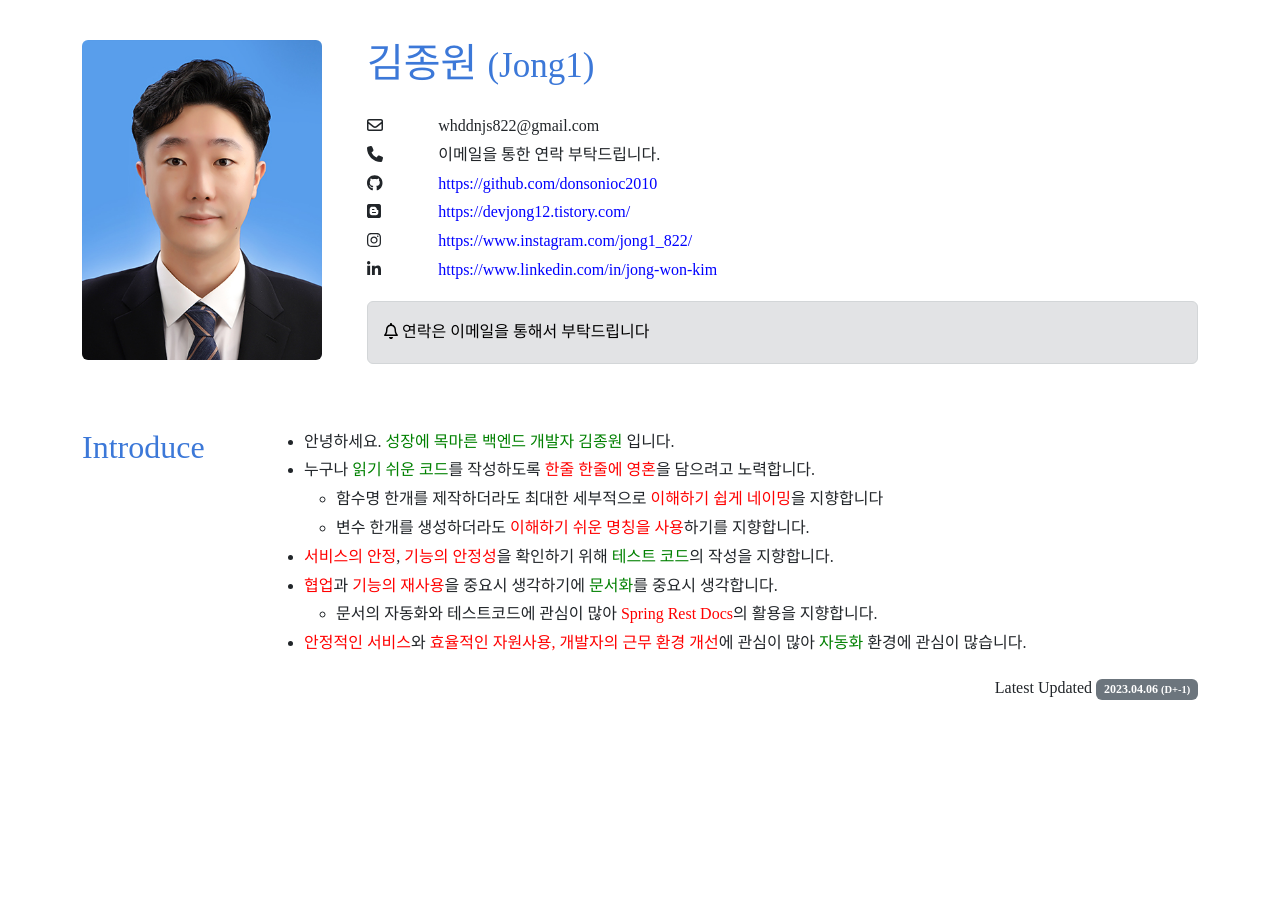
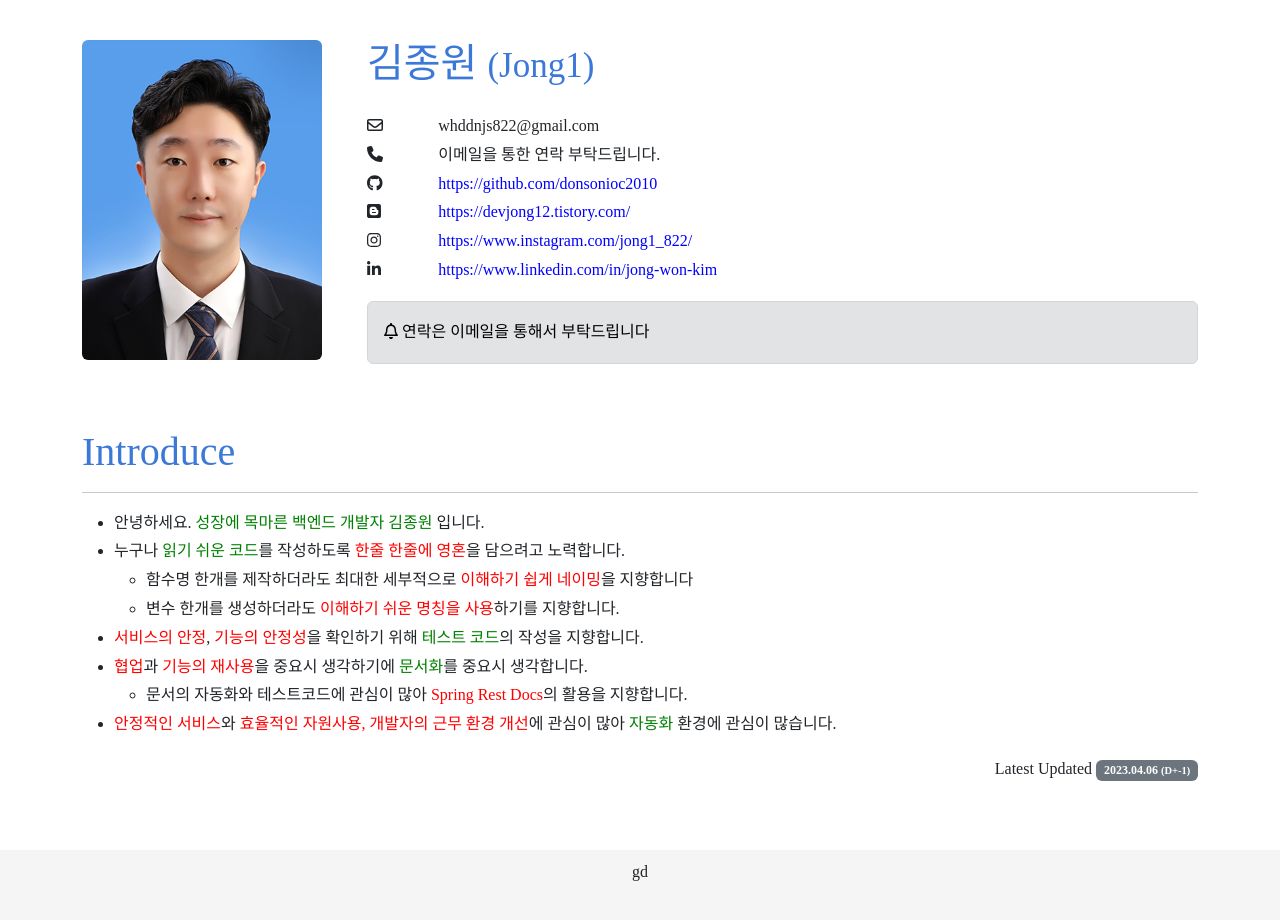
Before and after one commit to donsonioc2010/My-Resume, a React (Create React App) app: page / in a window 1280 px wide. Shown: the top 920 px of the page. Before the commit the page ends 800 px from the top, so only its background shows below. Built offline with nearby package versions, Linux system fonts and the light colour scheme.

Commit message:
footer 제작 및 Introduce 디자인 수정정

```diff
--- a/src/App.js
+++ b/src/App.js
@@ -2,6 +2,7 @@ import Contact from 'profile/Contact';
 import './App.css';
 import { Container } from 'react-bootstrap';
 import Introduce from 'introduce/Introduce';
+import Footer from 'footer/footer';
 
 function App() {
   return (
@@ -10,6 +11,7 @@ function App() {
         <Contact />
         <Introduce />
       </Container>
+      <Footer />
     </div>
   );
 }
--- /dev/null
+++ b/src/footer/footer.js
@@ -0,0 +1,25 @@
+import { HrefTargetBlank } from 'common/Utils';
+import { Col, Row } from 'react-bootstrap';
+
+const footer = {
+  main: {},
+  cover: {
+    backgroundColor: '#f5f5f5',
+    paddingLeft: 0,
+    paddingRight: 0,
+    marginTop: '50px',
+    height: '80px',
+  },
+};
+
+export default function Footer() {
+  return (
+    <Row>
+      <Col style={footer.cover}>
+        <div style={footer.main} className="text-center mt-2">
+          gd
+        </div>
+      </Col>
+    </Row>
+  );
+}
--- a/src/introduce/Introduce.js
+++ b/src/introduce/Introduce.js
@@ -30,10 +30,9 @@ export default function Introduce() {
   return (
     <div className="mt-5">
       <Row>
-        <Col sm={12} md={2}>
-          <h2 style={Style.blue}>Introduce</h2>
-        </Col>
-        <Col sm={12} md={10}>
+        <Col sm={12} md={12}>
+          <h1 style={Style.blue}>Introduce</h1>
+          <hr />
           <Provider store={store}>
             <IntroduceDetail />
             <LatestUpdatedComponent />
```
